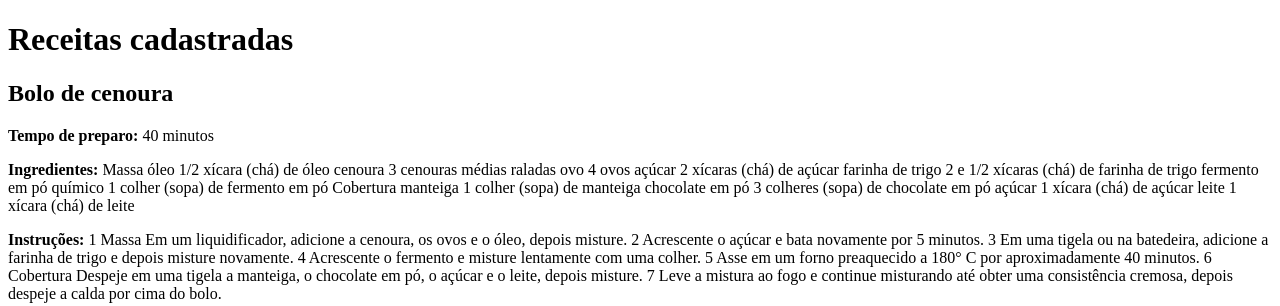
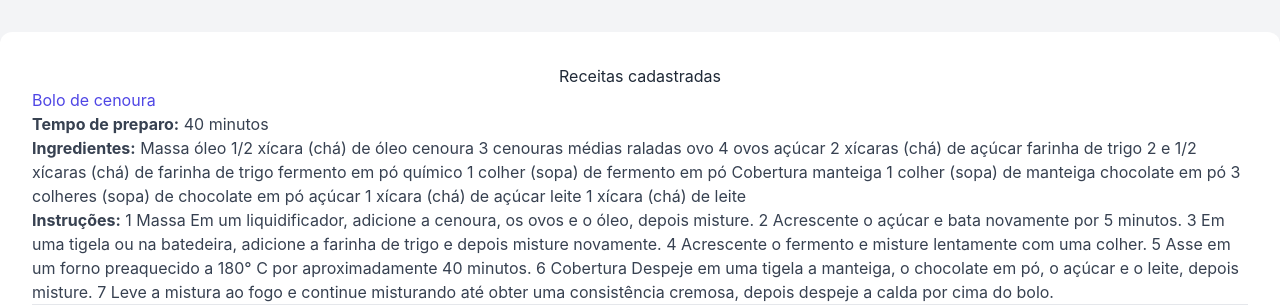
Before and after one commit to juanpfr/introducao-django, a Django app: page /recipes/ in a window 1280 px wide. Shown: the top 306 px of the page. Run offline with Django 5.2, Linux system fonts and the light colour scheme; data comes from the database, SQL or seed files in the repository; both versions use the stored data as it was after the commit; parts of the project's set-up code (start-up, migrations or seed data) failed here and were passed over; some libraries are stand-ins or nearby versions.

Commit message:
detail and list recipe add & att

```diff
--- a/recipes/templates/recipes/recipe_list.html
+++ b/recipes/templates/recipes/recipe_list.html
@@ -3,12 +3,110 @@
 <head>
     <meta charset="UTF-8">
     <meta name="viewport" content="width=device-width, initial-scale=1.0">
-    <title>Document</title>
+    <title>Lista de Receitas</title>
+    <script src="https:cdn.tailwindcss.com"></script>
+    <style>
+        body{
+            font-family: 'Inter', sans-serif;
+            background-color: #f3f4f6;
+            color: #374151;
+            line-height: 1.6;
+        }
+
+        .container{
+            max-width: 800px;
+            margin: 2rem auto;
+            padding: 2rem;
+            background-color: #ffffff;
+            border-radius: 0.75rem;
+            box-shadow: 0 4px 6px -1px rgba(0, 0, 0, 0.06);
+        }
+
+        h1{
+            color: #1f2937;
+            font-size: 2.25rem;
+            font-weight: 700;
+            margin-bottom: 1.5rem;
+            text-align: center;
+        }
+
+        .recipe-item{
+            display: flex;
+            align-items: center;
+            gap: 1rem;
+            margin-bottom: 1.5rem;
+        }
+
+        .recipe-item img{
+            width: 96px;
+            height: 96px;
+            object-fit: cover;
+            border-radius: 0.5rem;
+            box-shadow: 0 1px 3px 0 rgba(0, 0, 0, 0.1), 0 1px 2px 0 rgba(0, 0, 0, 0.06);
+        }
+
+        .recipe-content{
+            flex-grow: 1;
+        }
+
+        h2{
+            color: #1f2937;
+            font-size: 1.5rem;
+            font-weight: 600;
+            margin-top: 0;
+            margin-bottom: 0.75rem;
+        }
+
+        h2 a{
+            color: #4f46e5;
+            text-decoration: none;
+            transition: color 0.2s ease-in-out;
+        }
+
+        h2 a:hover{
+            color: #3730a3;
+            text-decoration: underline;
+        }
+
+        p{
+            margin-bottom: 0.5rem;
+        }
+
+        strong{
+            font-weight: 600;
+        }
+
+        hr{
+            border-top: 1px solid #e5e7eb;
+            margin-top: 1.5rem;
+            margin-bottom: 1.5rem;
+        }
+
+        .empty-message{
+            text-align: center;
+            font-style: italic;
+            color: #6b7280;
+            padding: 1rem;
+            border: 1px dashed #d1d5db;
+            border-radius: 0.5rem;
+            margin-top: 2rem;
+        }
+    </style>
 </head>
 <body>
+    <div class="container">
         <h1>Receitas cadastradas</h1>
         {% for recipe in recipes %}
-        <h2>{{ recipe.title }}</h2>
+            <div class="recipe-item">
+                {% if recipe.image %}
+                    <img src="{{ recipe.image }}" alt="">
+                {% endif %}
+                <div class="recipe-content">
+                    <h2>
+                        <a href="{% url 'recipe_detail' recipe.pk %}">
+                            {{ recipe.title }}
+                        </a>
+                    </h2>
                     <p>
                         <strong>Tempo de preparo:</strong>
                         {{ recipe.cooking_time }} minutos
@@ -22,8 +120,11 @@
                         {{ recipe.instructions }}
                     </p>
                     <hr>
+                </div>
+            </div>
         {% empty %}
-        <p>Nenhuma receita cadastrada</p>
+            <p class="empty-message">Nenhuma receita cadastrada</p>
         {% endfor %}
+    </div>
 </body>
 </html>
--- a/recipes/urls.py
+++ b/recipes/urls.py
@@ -2,5 +2,7 @@ from django.urls import path
 from . import views
 
 urlpatterns = [
-    path('', views.recipe_list, name='recipe_list')
+    path('', views.recipe_list, name='recipe_list'),
+
+    path('<int:pk>/', views.recipe_detail, name='recipe_detail'),
 ]
```
Also changed, not shown: recipes/templates/recipes/home.html (deleted, +0 -11 lines), recipes/templates/recipes/recipe_detail.html (added, +73 -0 lines), db.sqlite3, 1 other file. Lines whose indentation alone changed are shown as unchanged.
